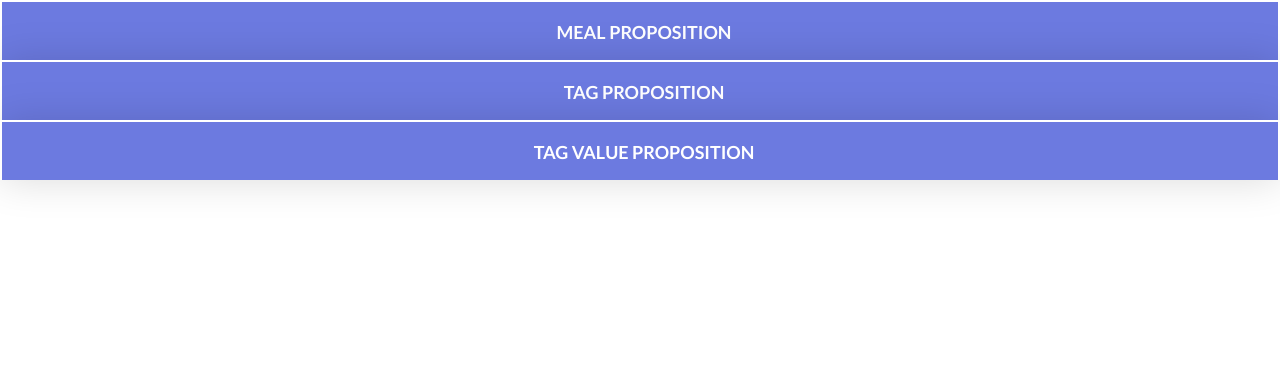
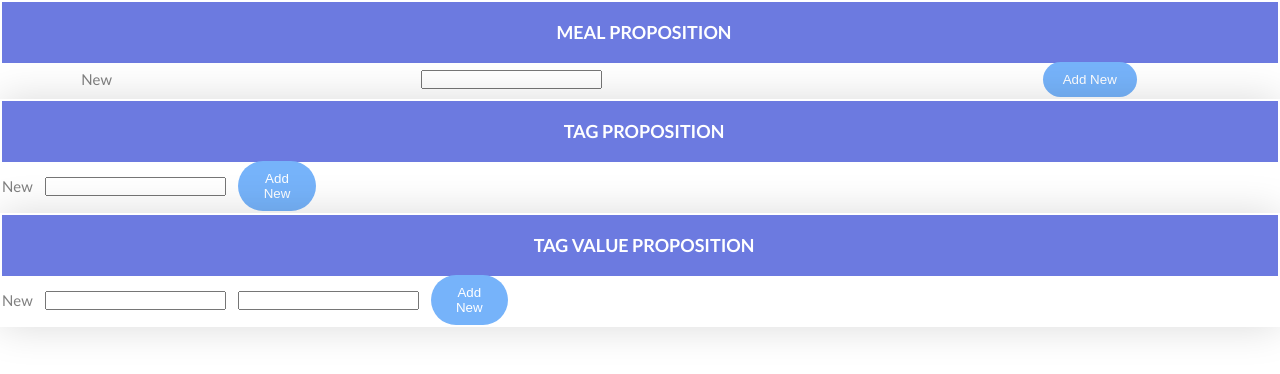
Before and after one commit to kadircet/NeVA, a Flask app: page / in a window 1280 px wide. Shown: the top 374 px of the page. Run offline with Flask 2, Linux system fonts and the light colour scheme; data that the repository does not hold is empty; some libraries are stand-ins or nearby versions.

Commit message:
add db view

```diff
--- a/moderation/neva_moderation.py
+++ b/moderation/neva_moderation.py
@@ -157,6 +157,7 @@ def tvsPostReqHandler():
             cur.close()
             return jsonify({'result': 'fail'})
         return jsonify({'result': 'success'})
+    return jsonify({'result': 'fail'})
 
 
 @app.route('/process', methods=['POST'])
@@ -197,6 +198,7 @@ def postReqHandler():
             cur.close()
             return jsonify({'result': 'fail'})
         return jsonify({'result': 'success'})
+    return jsonify({'result': 'fail'})
 
 @app.route('/processDbUpdate', methods=['POST'])
 def updateDBHandler():
@@ -211,6 +213,36 @@ def updateDBHandler():
         cur.close()
         return jsonify({'result':'success'})
     return jsonify({'result':'fail'})
+
+@app.route('/processAdd', methods=['POST'])
+def addNewStuff():
+    if request.method == 'POST':
+        action = request.form['action']
+        cur = mysql.connection.cursor()
+        if action == 'meal':
+            meal_name = request.form['name']
+            cur.execute("SELECT MAX(`last_updated`) as la_up FROM `suggestee`")
+            last_updated = cur.fetchone()['la_up'] + 1
+            cur.execute("INSERT INTO suggestee (`category_id`, `name`, `last_updated`) values ( 1, %s, %s)", (meal_name, last_updated))
+        elif action == 'tag':
+            tag_name = request.form['name']
+            cur.execute("INSERT INTO `tag` (`key`) VALUES (%s)", (tag_name, ))
+        elif action == 'tvs':
+            meal_name = request.form['meal_name']
+            tag_name = request.form['tag_name']
+            cur.execute("INSERT INTO `suggestee_tags` (`suggestee_id`, `tag_id`)\
+                         SELECT `suggestee`.`id`, `tag`.`id` FROM `suggestee`, `tag`\
+                         WHERE `name`=%s AND `key`=%s", (meal_name, tag_name))
+            cur.execute("SELECT MAX(`last_updated`) as la_up FROM `suggestee`")
+            last_updated = cur.fetchone()['la_up'] + 1
+            cur.execute("UPDATE `suggestee` SET `last_updated`=%s WHERE `name`=%s", (last_updated, meal_name))
+        else:
+            return jsonify({'result':'fail'})
+        mysql.connection.commit()
+        cur.close()
+        return jsonify({'result':'success'})
+    return jsonify({'result': 'fail'})
+
 
 @app.route('/')
 def main():
--- a/moderation/static/buttons.js
+++ b/moderation/static/buttons.js
@@ -83,10 +83,93 @@ $(document).ready(function() {
     var table_id = $(this).attr('table_id');
     var meal_name = $('#meal_name'+table_id).val();
     req = sendPostReqUpdateMeal(table_id, meal_name);
+    req.done(function(data) {
+      if (data.result == 'success') {
+        $('#meal_name'+table_id).fadeOut(200).fadeIn(200);
+      }
+    })
+  })
+
+  $('.addNewMeal').on('click', function() {
+    var meal_name = $('#new_meal_name').val();
+
+    if(meal_name != '') {
+      req = sendPostReqAddMeal(meal_name);
+      req.done(function(data) {
+        if(data.result == 'success') {
+          document.getElementById("new_meal_name").reset();
+          $('#new_meal_name').fadeOut(200);
+          $('#new_meal_name').fadeIn(200);
+          $('#new_meal_name').val('');
+        }
+      })
+
+    }
+  });
+
+  $('.addNewTag').on('click', function() {
+    var tag_name = $('#new_tag_name').val();
+    $('#new_tag_name').val('');
+    if(tag_name != '') {
+      req = sendPostReqAddTag(tag_name);
+      req.done(function(data) {
+        if(data.result == 'success') {
+          $('#new_tag_name').fadeOut(200);
+          $('#new_tag_name').fadeIn(200);
+          $('#new_tag_name').val('');
+        }
+      })
+
+    }
+  });
+
+  $('.addNewTVS').on('click', function() {
+    var meal_name = $('#new_tvs_meal').val();
+    var tag_name = $('#new_tvs_tag').val();
+    if(meal_name!='' && tag_name!='') {
+      req = sendPostReqAddTVS(meal_name, tag_name);
+      req.done(function(data) {
+        if(data.result == 'success') {
+          $('#new_tvs_meal').fadeOut(200);
+          $('#new_tvs_tag').fadeOut(200);
+          $('#new_tvs_meal').fadeIn(200);
+          $('#new_tvs_tag').fadeIn(200);
+          $('#new_tvs_meal').val('');
+          $('#new_tvs_tag').val('');
+        }
+      })
+    }
   })
 
 
 });
+
+function sendPostReqAddMeal(meal_name) {
+  req = $.ajax({
+    url: 'processAdd',
+    type: 'POST',
+    data: {name: meal_name, action: 'meal'}
+  });
+  return req;
+}
+
+function sendPostReqAddTag(tag_name) {
+  req = $.ajax({
+    url: 'processAdd',
+    type: 'POST',
+    data: {name: tag_name, action: 'tag'}
+  });
+  return req;
+}
+
+function sendPostReqAddTVS(meal_name, tag_name) {
+  req = $.ajax({
+    url: 'processAdd',
+    type: 'POST',
+    data: {meal_name: meal_name, tag_name: tag_name, action:'tvs'}
+  });
+  return req;
+}
 
 function sendPostReqUpdateMeal(table_id, meal_name) {
   req = $.ajax({
--- a/moderation/templates/database_view.html
+++ b/moderation/templates/database_view.html
@@ -8,7 +8,7 @@
     <link rel="stylesheet" type="text/css" href="{{ url_for('static',filename='css/main.css') }}">
   </head>
   <body>
-    <div class="table100 ver1 MEALS">
+    <div class="table100 ver1">
       <div class="table100-head">
         <table>
           <thead>
--- a/moderation/templates/meals.html
+++ b/moderation/templates/meals.html
@@ -80,6 +80,15 @@
               </td>
             </tr>
             {% endif %} {% endif %} {% endfor %}
+            <tr>
+              <td class="cell100 column5" align="center">New</td>
+              <td class="cell100 column1" align="center">
+                <input type="text" id="new_meal_name" value="">
+              </td>
+              <td class="cell100 column2" align="center">
+                <button class="addNewMeal">Add New</button>
+              </td>
+            </tr>
         </tbody>
       </table>
     </div>
@@ -112,8 +121,8 @@
             </td>
             <td class="cell100 column4" align="center"></td>
           </tr>
-          {% else %} {% if item.mins[0][1]
-          < 3 %} <tr class="row100 body" id="tag_row_id{{item.table_id}}" style="background: rgb(233, 217, 72);">
+          {% else %} {% if item.mins[0][1] < 3 %}
+          <tr class="row100 body" id="tag_row_id{{item.table_id}}" style="background: rgb(233, 217, 72);">
             <td class="cell100 column5" align="center">{{loop.index}}. </td>
             <td class="cell100 column1" align="center">
               <input type="text" id="tag_name{{item.table_id}}" value="{{item.tag}}">
@@ -155,6 +164,17 @@
               </td>
             </tr>
             {% endif %} {% endif %} {% endfor %}
+            <tr>
+              <td class="cell100 column5" align="center">New</td>
+              <td class="cell100 column1" align="center">
+                <input type="text" id="new_tag_name" value="">
+              </td>
+              <td class="cell100 column2" align="center">
+                <button class="addNewTag">Add New</button>
+              </td>
+              <td class="cell100 column3" align="center"></td>
+              <td class="cell100 column4" align="center"></td>
+            </tr>
         </tbody>
       </table>
     </div>
@@ -192,6 +212,19 @@
             <td class="cell100 column4"></td>
           </tr>
           {% endfor %}
+          <tr>
+            <td class="cell100 column5" align="center">New</td>
+            <td class="cell100 column1" align="center">
+              <input type="text" id="new_tvs_meal" value="">
+            </td>
+            <td class="cell100 column2">
+              <input type="text" id="new_tvs_tag" value="">
+            </td>
+            <td class="cell100 column3" align="center">
+              <button class="addNewTVS">Add New</button>
+            </td>
+            <td class="cell100 column4" align="center"></td>
+          </tr>
         </tbody>
       </table>
     </div>
```
